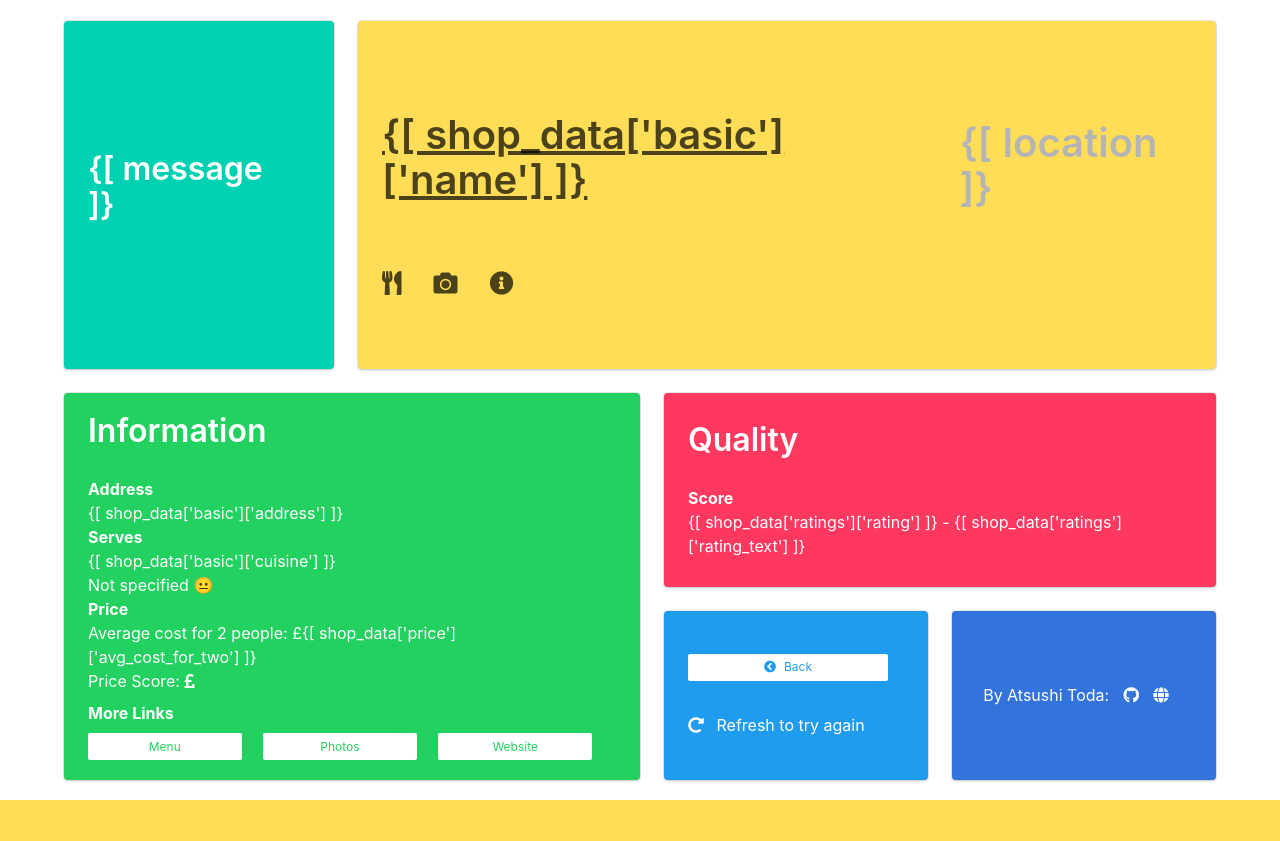
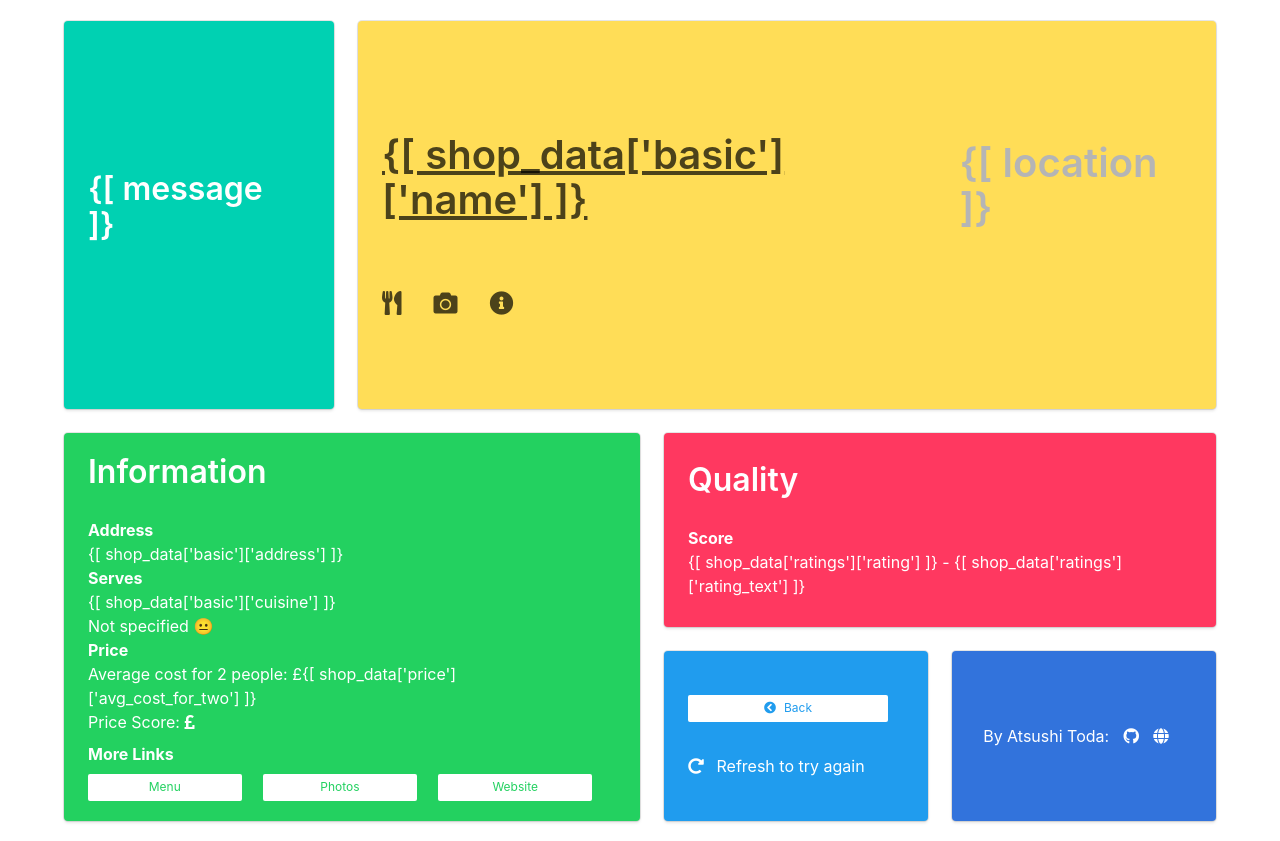
Before and after one commit to todaatsushi/atsushi-rf, a Django app: template home/templates/home/result.html in a window 1280 px wide. Before the commit the page ends 800 px from the top, so only its background shows below. Run offline with Django 3.2, Linux system fonts and the light colour scheme; the template is opened without the code that fills it, so the values that code supplies are empty; some libraries are stand-ins or nearby versions.

Commit message:
Tweaked results page layout

```diff
--- a/home/static/home/css/main.css
+++ b/home/static/home/css/main.css
@@ -20,6 +20,7 @@
 
 #results {
     margin-top: 1px;
+    padding: 0;
 }
 
 .main-info.name a {
--- a/home/templates/home/result.html
+++ b/home/templates/home/result.html
@@ -5,7 +5,7 @@
 {% endblock %}
 
 {% block main %}
-  <section id="results" class="container center-stuff">
+  <section id="results" class="container center-stuff main">
 
     <div class="tile is-ancestor top-level">
         <div class="tile is-parent is-3">
```
